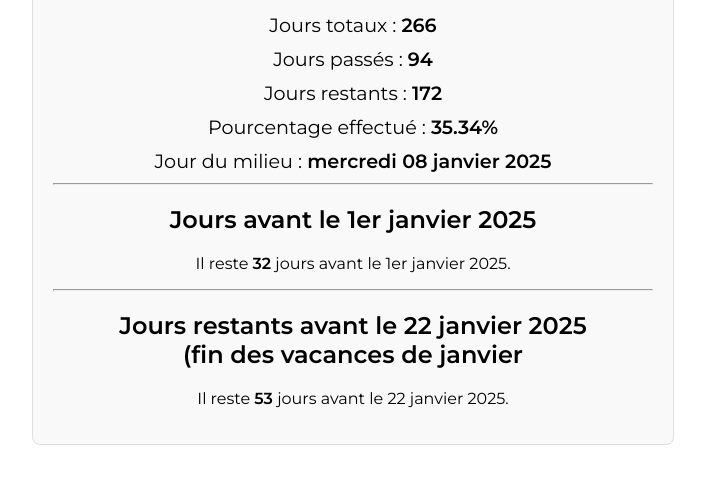
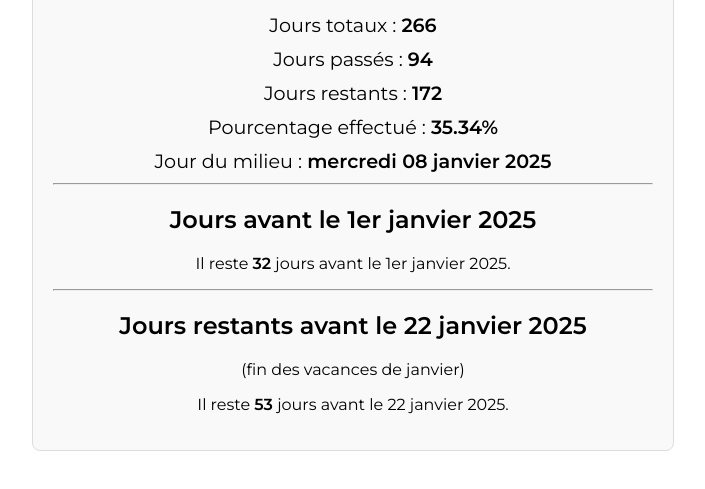
Before and after one commit to EVilm1/Brazil-Stats, a plain HTML site: page index.html in a window 1280 px wide. Shown: the part 145-634 px from the top of the page, without its empty margins (287-992 px from the left). Drawn offline with Linux system fonts and the light colour scheme.

Commit message:
Update index.html

```diff
--- a/index.html
+++ b/index.html
@@ -40,7 +40,8 @@
         </div>
         <hr>
         <div>
-            <h2>Jours restants avant le 22 janvier 2025</br>(fin des vacances de janvier</h2>
+            <h2>Jours restants avant le 22 janvier 2025</h2>
+            <p>(fin des vacances de janvier)</p>
             <p id="days-to-jan22"></p>
         </div>
     </div>
```
